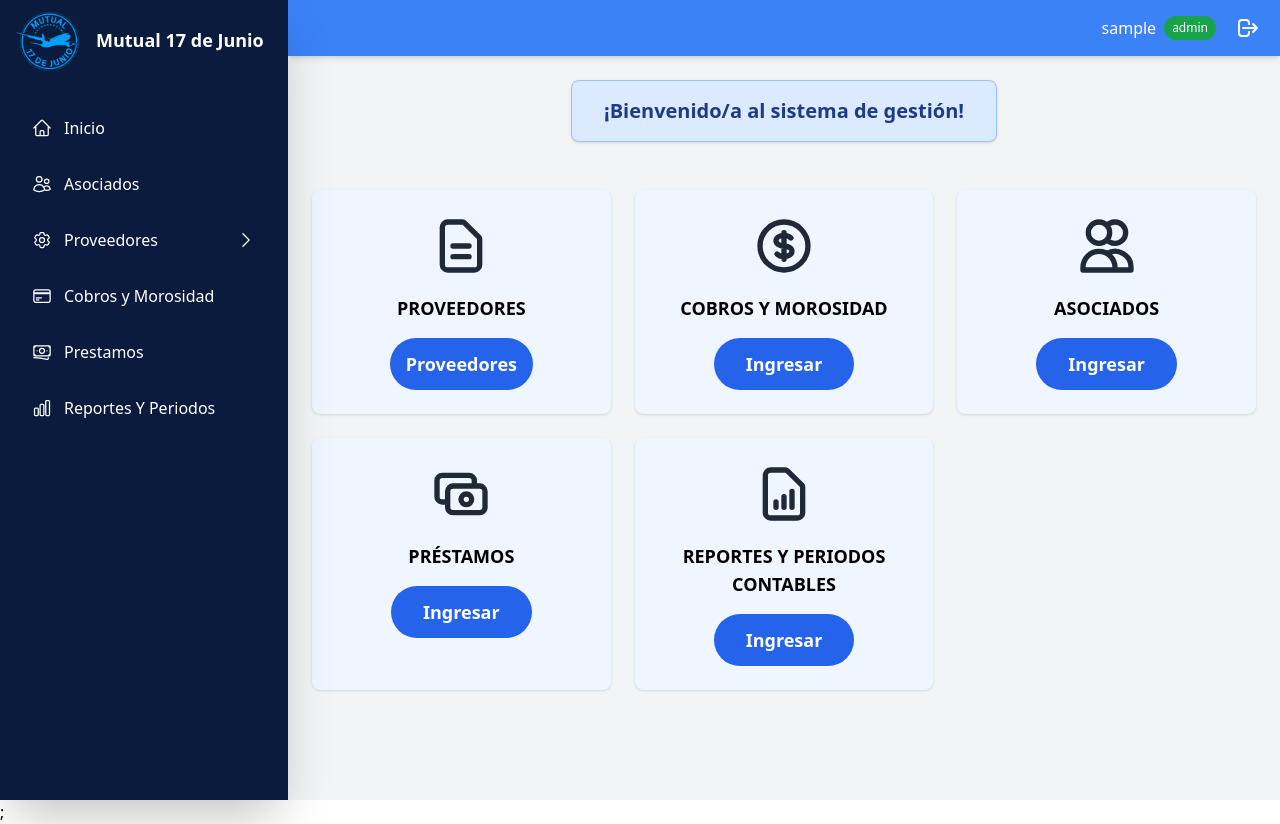
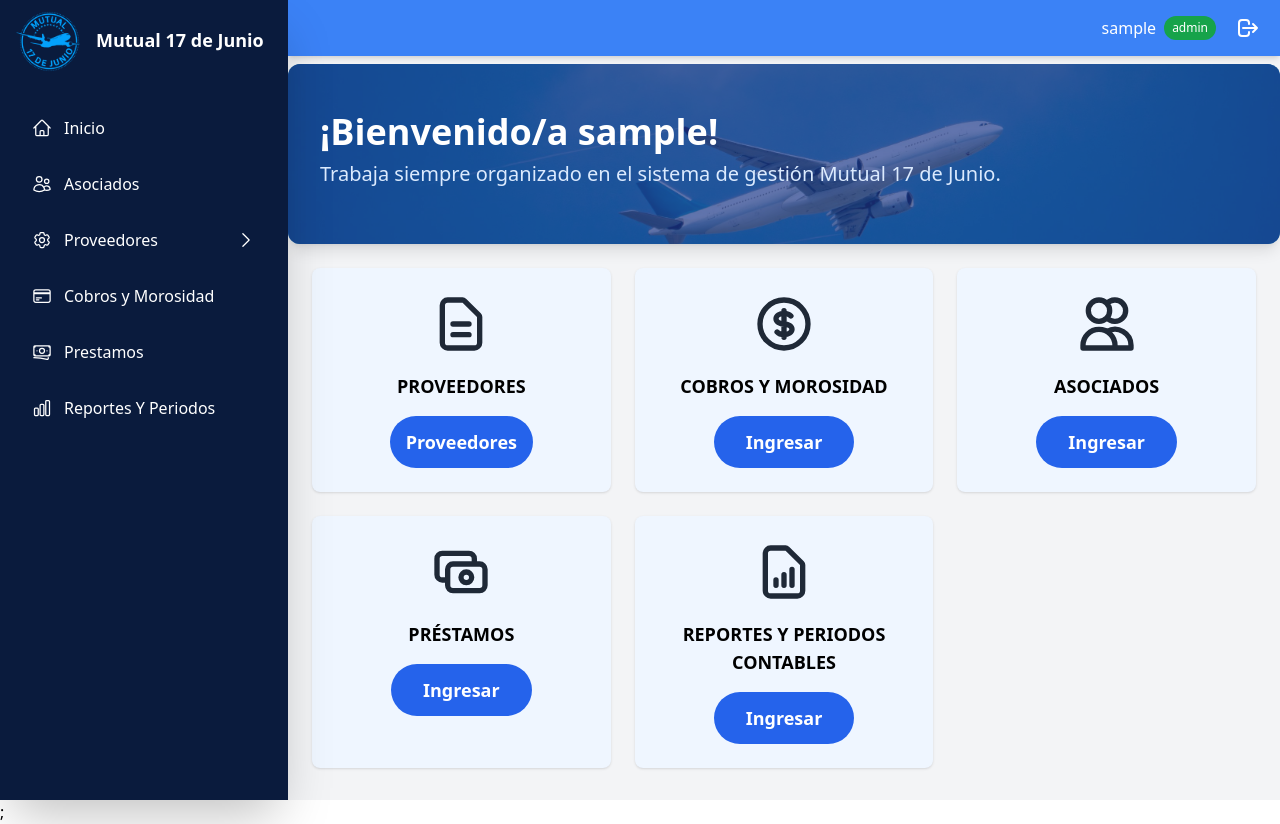
Before and after one commit to alanfrancoa/Mutual-17-Junio, a React (Create React App) app in the folder frontend/Mutual/: page /dashboard in a window 1280 px wide. Built offline with nearby package versions, Linux system fonts and the light colour scheme; sample sign-in values are in the browser's storage.

Commit message:
Cuadro de bienvenida + nombre usuario

```diff
--- a/frontend/Mutual/src/pages/dashboard/Dashboard.tsx
+++ b/frontend/Mutual/src/pages/dashboard/Dashboard.tsx
@@ -17,11 +17,25 @@ const Dashboard: React.FC<DashboardProps> = ({ hasNotifications = true }) => {
       <div className="pl-72">
         <Header hasNotifications={hasNotifications} />
 
-        <div className="w-full flex justify-center">
-          <div className="bg-blue-100 border border-blue-300 rounded-lg px-8 py-4 my-6 flex items-center shadow">
-            <span className="text-xl font-semibold text-blue-900 text-center">
-              ¡Bienvenido/a al sistema de gestión!
-            </span>
+        <div className="w-full flex justify-center mt-2">
+          <div className="relative w-full max-w-7xl rounded-xl shadow-lg overflow-hidden min-h-[180px]">
+            <img
+              src="/assets/plane-mutual.png"
+              alt="plane"
+              className="object-cover w-full
+               h-full absolute top-0 pointer-events-none"
+              style={{ zIndex: 0 }}
+            />
+            <div className="absolute inset-0 bg-blue-900 bg-opacity-70"></div>
+            <div className="relative z-10 flex flex-col items-start justify-center h-full p-8">
+              <h2 className="text-3xl md:text-4xl font-bold text-white mb-2">
+                ¡Bienvenido/a {sessionStorage.getItem("username")}!
+              </h2>
+              <p className="text-lg md:text-xl text-blue-100 mb-2">
+                Trabaja siempre organizado en el sistema de gestión Mutual 17 de
+                Junio.
+              </p>
+            </div>
           </div>
         </div>
 
```
